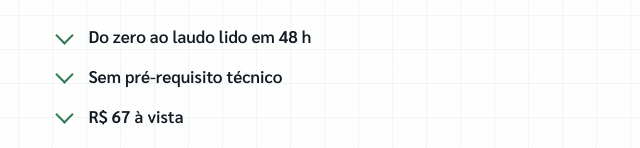
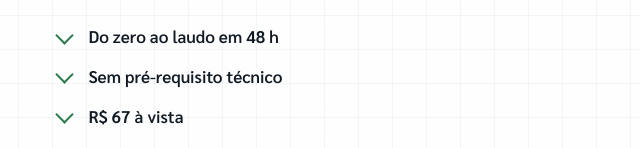
Before and after one commit to ctfdobrasil/ctfdobrasil-decifraoleo, a plain HTML site: page index.html in a window 1280 px wide. Shown: the part 652-800 px from the top of the page, 50-690 px from the left. Drawn offline with Linux system fonts and the light colour scheme.

Commit message:
Fix typo in list item text

```diff
--- a/index.html
+++ b/index.html
@@ -72,7 +72,7 @@
         </p>
 
         <ul class="hero-checks">
-          <li>Do zero ao laudo lido em 48&nbsp;h</li>
+          <li>Do zero ao laudo em 48&nbsp;h</li>
           <li>Sem pré-requisito técnico</li>
           <li>R$&nbsp;67 à vista</li>
         </ul>
```
